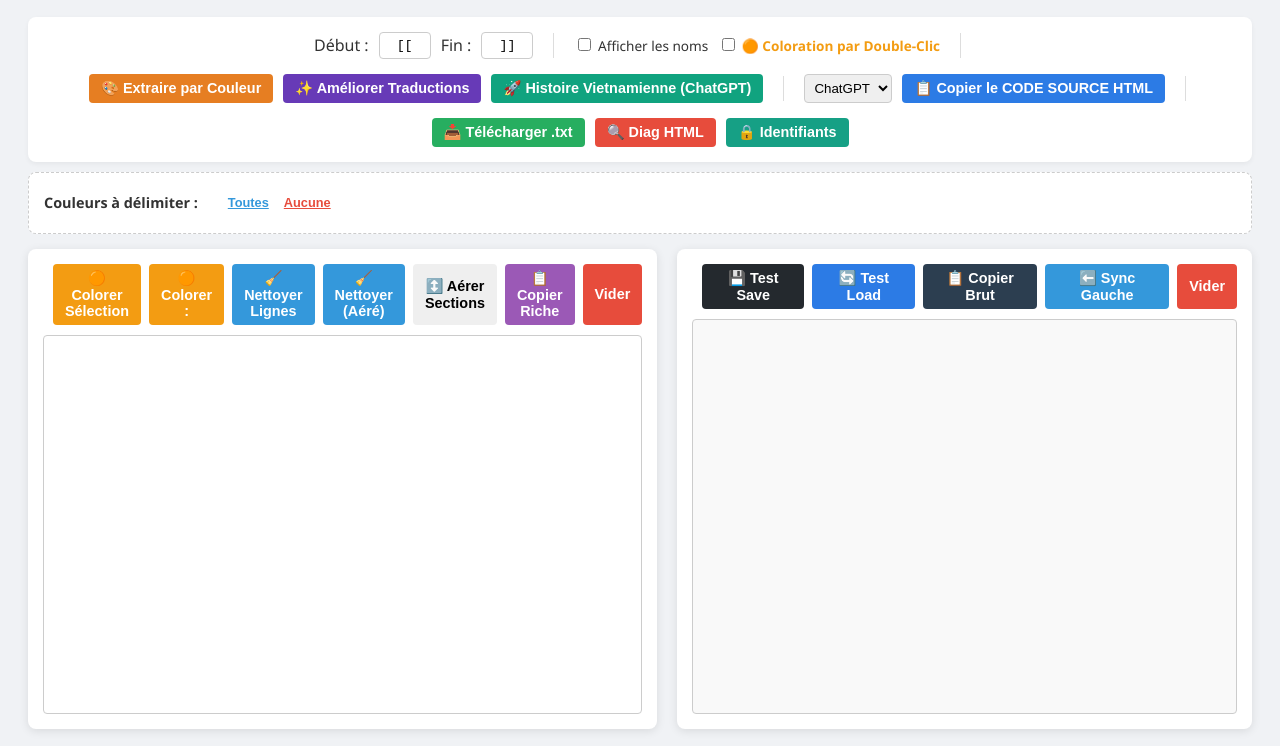
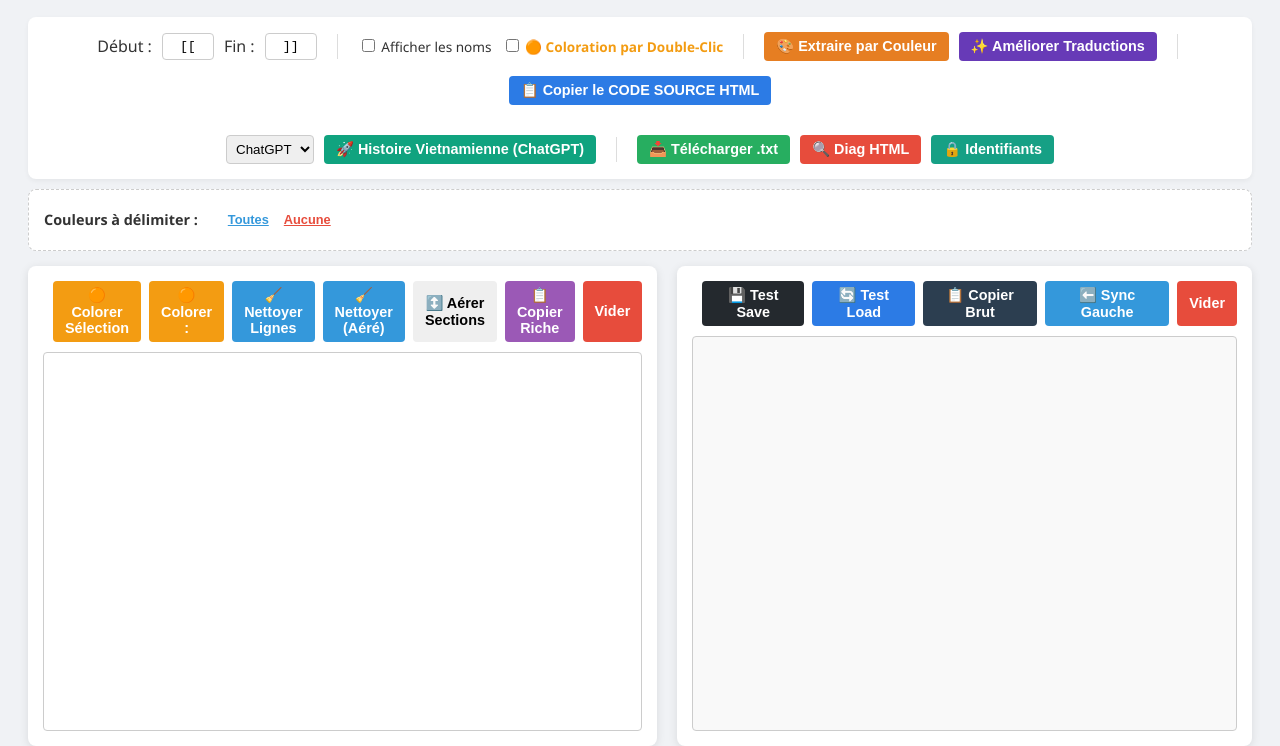
Before and after one commit to Hammerinhank/analyserTexteVietnamien, a plain HTML site: page index.html in a window 1280 px wide. Shown: the part 84-830 px from the top of the page. Drawn offline with Linux system fonts and the light colour scheme.

Commit message:
nouvelle amélioration de la disposition des boutons

```diff
--- a/index.html
+++ b/index.html
@@ -183,22 +183,28 @@
 
     <div class="separator"></div>
 
-    <!-- ─── Étapes 1→4 : préparer le texte source et lancer l'IA ─────── -->
+    <!-- ─── Étapes 1→2 : préparer le texte source ─────────────────────── -->
     <div class="toolbar-group">
         <button class="btn-chatgpt" onclick="lancerExtractionCouleurs()" style="background:#e67e22;" data-tooltip="① Extrait tous les mots colorés par groupe de couleur">🎨 Extraire par Couleur</button>
         <button class="btn-chatgpt" onclick="improveTranslation()" style="background:#673ab7;" data-tooltip="② Optimise la liste et regroupe par sens via l'IA">✨ Améliorer Traductions</button>
-        <button class="btn-chatgpt" onclick="sendToChatGPT()" data-tooltip="③ Crée une histoire avec tes mots orange sur ChatGPT">🚀 Histoire Vietnamienne (ChatGPT)</button>
     </div>
 
     <div class="separator"></div>
 
-    <!-- ─── Étape finale : export du résultat ─────────────────────────── -->
+    <!-- ─── Étape 3 : export du code source ────────────────────────────── -->
+    <div class="toolbar-group">
+        <button class="btn-html" onclick="copyRawHtmlSource()" data-tooltip="③ Copie le code pour créer une page web interactive">📋 Copier le CODE SOURCE HTML</button>
+    </div>
+
+    <div style="flex-basis:100%; height:0;"></div>
+
+    <!-- ─── Étape 4 : générer l'histoire vietnamienne ──────────────────── -->
     <div class="toolbar-group">
         <select id="aiChoice" style="padding:5px; border-radius:4px; border:1px solid #ccc;">
             <option value="chatgpt">ChatGPT</option>
             <option value="claude">Claude</option>
         </select>
-        <button class="btn-html" onclick="copyRawHtmlSource()" data-tooltip="④ Copie le code pour créer une page web interactive">📋 Copier le CODE SOURCE HTML</button>
+        <button class="btn-chatgpt" onclick="sendToChatGPT()" data-tooltip="④ Crée une histoire avec tes mots orange sur ChatGPT">🚀 Histoire Vietnamienne (ChatGPT)</button>
     </div>
 
     <div class="separator"></div>
```
